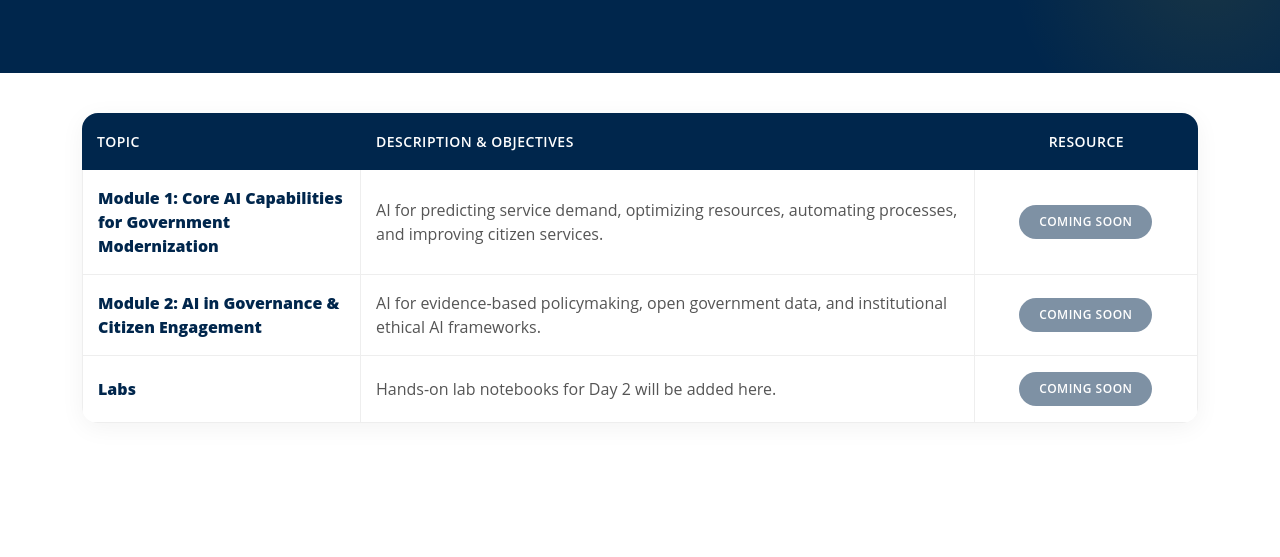
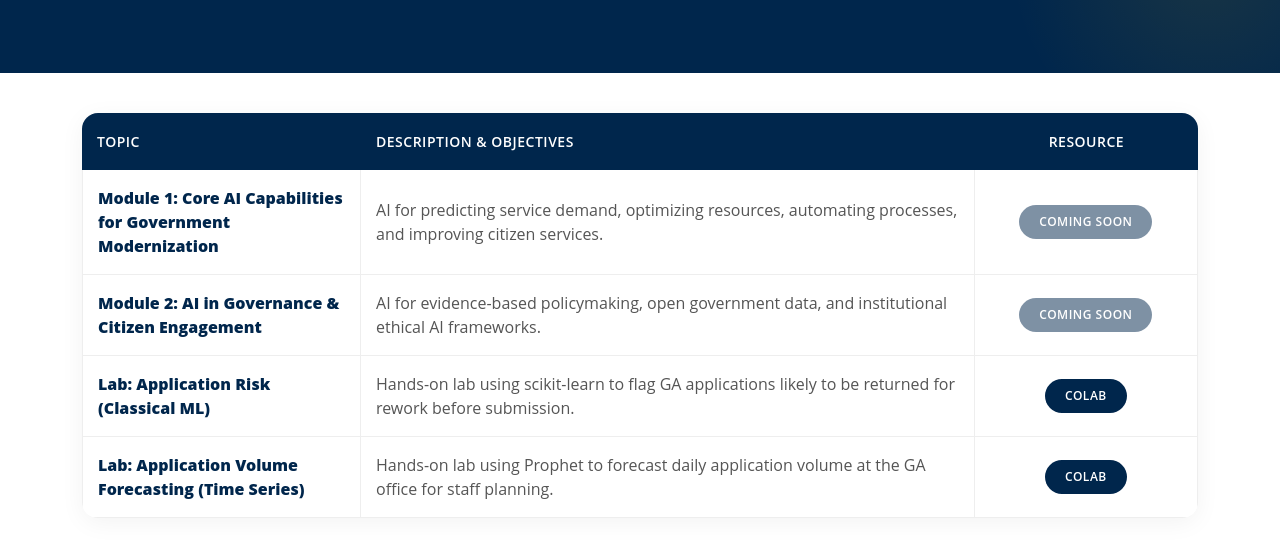
Before and after one commit to KAUST-Academy/2026_Ministries_AI_and_CyS, a plain HTML site: page day2.html in a window 1280 px wide. Shown: the part 215-772 px from the top of the page. Drawn offline with Linux system fonts and the light colour scheme.

Commit message:
chore: Day 2 Labs

```diff
--- a/day2.html
+++ b/day2.html
@@ -65,9 +65,20 @@
               <td class="text-center"><span class="table-btn disabled" style="opacity:0.5;">Coming Soon</span></td>
             </tr>
             <tr>
-              <td><strong>Labs</strong></td>
-              <td>Hands-on lab notebooks for Day 2 will be added here.</td>
-              <td class="text-center"><span class="table-btn disabled" style="opacity:0.5;">Coming Soon</span></td>
+              <td><strong>Lab: Application Risk (Classical ML)</strong></td>
+              <td>Hands-on lab using scikit-learn to flag GA applications likely to be returned for rework before submission.</td>
+              <td class="text-center">
+                <a href="https://colab.research.google.com/github/KAUST-Academy/2026_Ministries_AI_and_CyS/blob/main/Labs/Day_2/Application_Risk_Lab.ipynb"
+                  class="table-btn">Colab</a>
+              </td>
+            </tr>
+            <tr>
+              <td><strong>Lab: Application Volume Forecasting (Time Series)</strong></td>
+              <td>Hands-on lab using Prophet to forecast daily application volume at the GA office for staff planning.</td>
+              <td class="text-center">
+                <a href="https://colab.research.google.com/github/KAUST-Academy/2026_Ministries_AI_and_CyS/blob/main/Labs/Day_2/Application_Volume_Forecasting_Lab.ipynb"
+                  class="table-btn">Colab</a>
+              </td>
             </tr>
           </tbody>
         </table>
```
Also changed, not shown: 2 other files.
